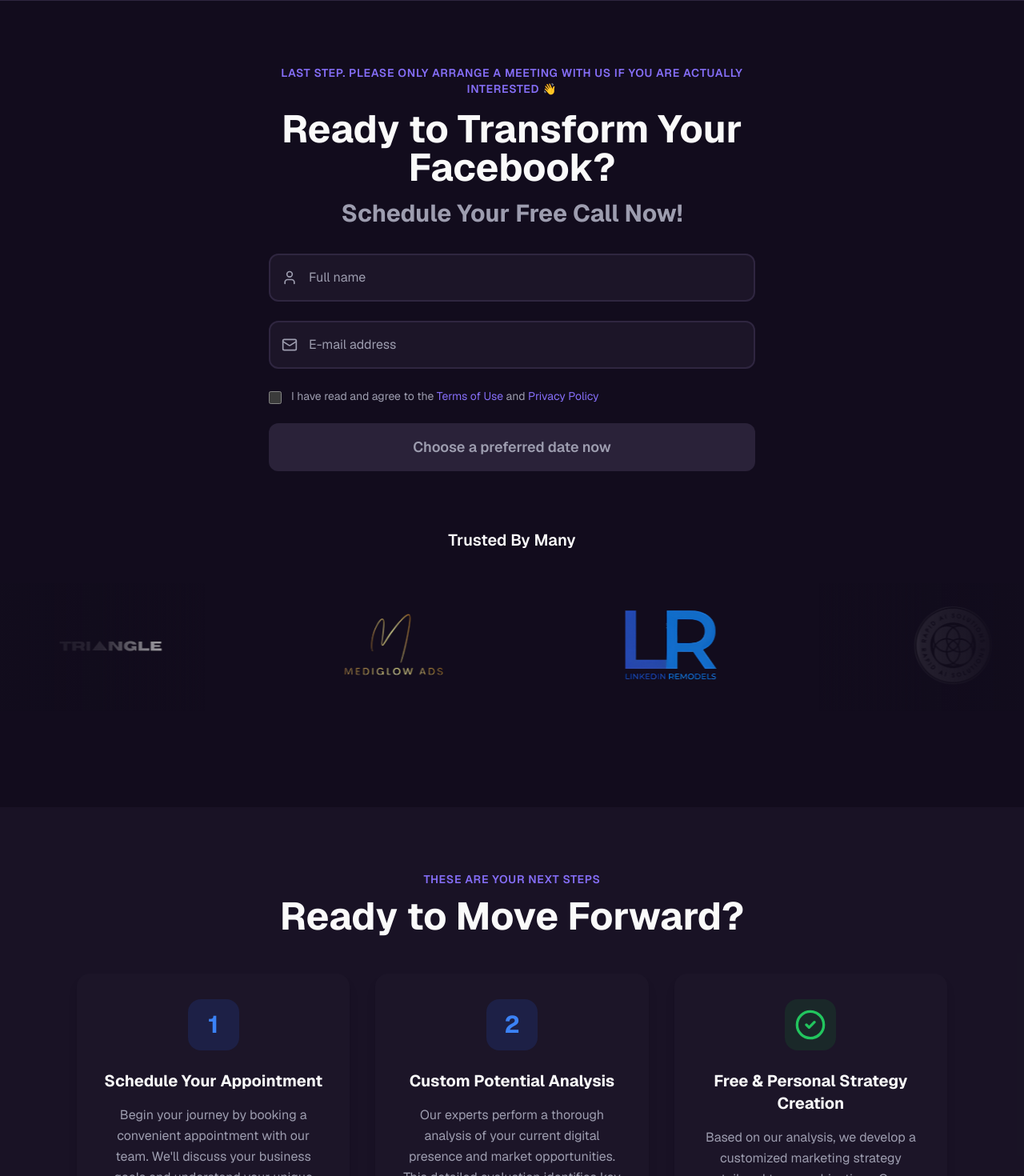
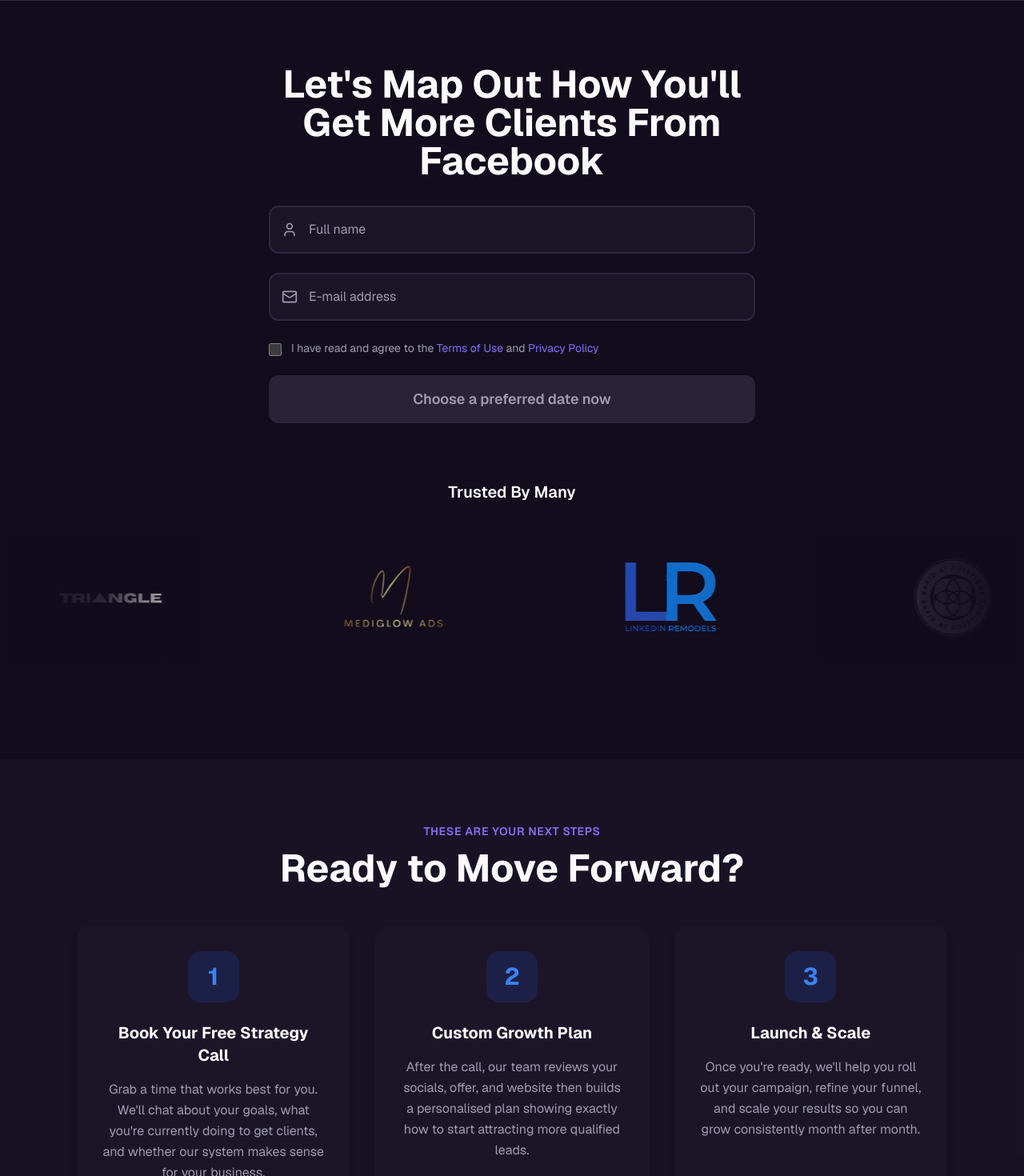
Before and after one commit to mattyjacks/Opority, a Next.js app in the folder v1/: page /booking in a window 1280 px wide. Shown: the part 80-1550 px from the top of the page at 80% size. Built offline with nearby package versions, Linux system fonts and the light colour scheme.

Commit message:
fix: update booking page copy for clarity and engagement

```diff
--- a/v1/app/booking/page.tsx
+++ b/v1/app/booking/page.tsx
@@ -74,15 +74,9 @@ function BookingContent() {
         <div className="max-w-2xl mx-auto px-4 sm:px-6 lg:px-8">
           {/* Header */}
           <div className="text-center mb-8">
-            <p className="text-primary font-semibold mb-4 text-sm uppercase tracking-wider">
-              Last step. Please only arrange a meeting with us if you are actually interested 👋
-            </p>
             <h1 className="text-3xl sm:text-4xl md:text-5xl font-bold mb-4">
-              Ready to Transform Your Facebook?
+              Let&apos;s Map Out How You&apos;ll Get More Clients From Facebook
             </h1>
-            <h2 className="text-2xl sm:text-3xl font-bold text-muted-foreground">
-              Schedule Your Free Call Now!
-            </h2>
           </div>
 
           {/* Form */}
@@ -179,10 +173,10 @@ function BookingContent() {
                 </div>
               </div>
               <h3 className="text-xl font-bold text-center mb-4">
-                Schedule Your Appointment
+                Book Your Free Strategy Call
               </h3>
               <p className="text-muted-foreground text-center leading-relaxed">
-                Begin your journey by booking a convenient appointment with our team. We&apos;ll discuss your business goals and understand your unique needs.
+                Grab a time that works best for you. We&apos;ll chat about your goals, what you&apos;re currently doing to get clients, and whether our system makes sense for your business.
               </p>
             </div>
 
@@ -194,25 +188,25 @@ function BookingContent() {
                 </div>
               </div>
               <h3 className="text-xl font-bold text-center mb-4">
-                Custom Potential Analysis
+                Custom Growth Plan
               </h3>
               <p className="text-muted-foreground text-center leading-relaxed">
-                Our experts perform a thorough analysis of your current digital presence and market opportunities. This detailed evaluation identifies key areas for growth.
+                After the call, our team reviews your socials, offer, and website then builds a personalised plan showing exactly how to start attracting more qualified leads.
               </p>
             </div>
 
             {/* Step 3 */}
             <div className="bg-card rounded-2xl p-8 shadow-lg hover:shadow-xl transition-all duration-300 hover:-translate-y-1">
               <div className="flex justify-center mb-6">
-                <div className="w-16 h-16 bg-green-100 dark:bg-green-900/30 rounded-2xl flex items-center justify-center">
-                  <CheckCircle2 className="w-10 h-10 text-green-500" />
+                <div className="w-16 h-16 bg-blue-100 dark:bg-blue-900/30 rounded-2xl flex items-center justify-center">
+                  <span className="text-3xl font-bold text-blue-500">3</span>
                 </div>
               </div>
               <h3 className="text-xl font-bold text-center mb-4">
-                Free & Personal Strategy Creation
+                Launch & Scale
               </h3>
               <p className="text-muted-foreground text-center leading-relaxed">
-                Based on our analysis, we develop a customized marketing strategy tailored to your objectives. Our strategic plan ensures optimal results and sustained success.
+                Once you&apos;re ready, we&apos;ll help you roll out your campaign, refine your funnel, and scale your results so you can grow consistently month after month.
               </p>
             </div>
           </div>
```
